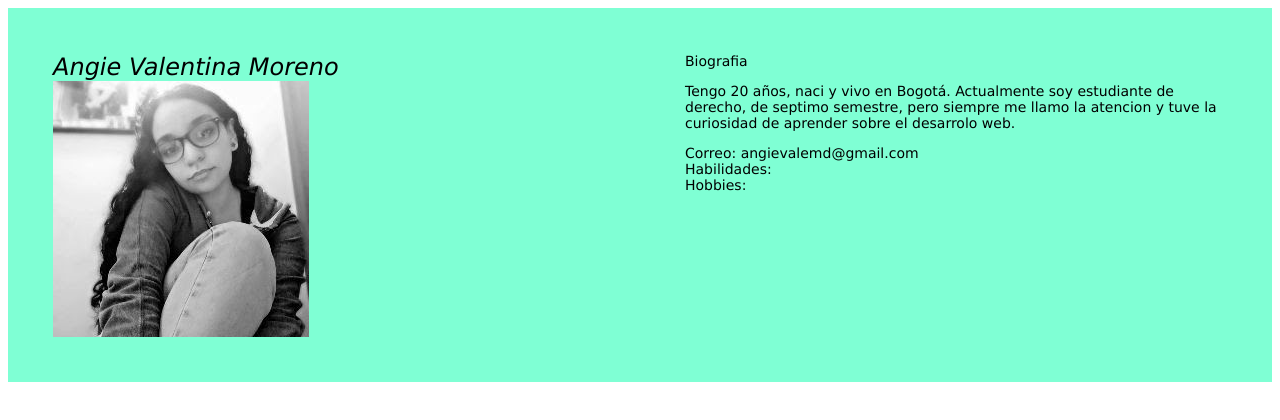
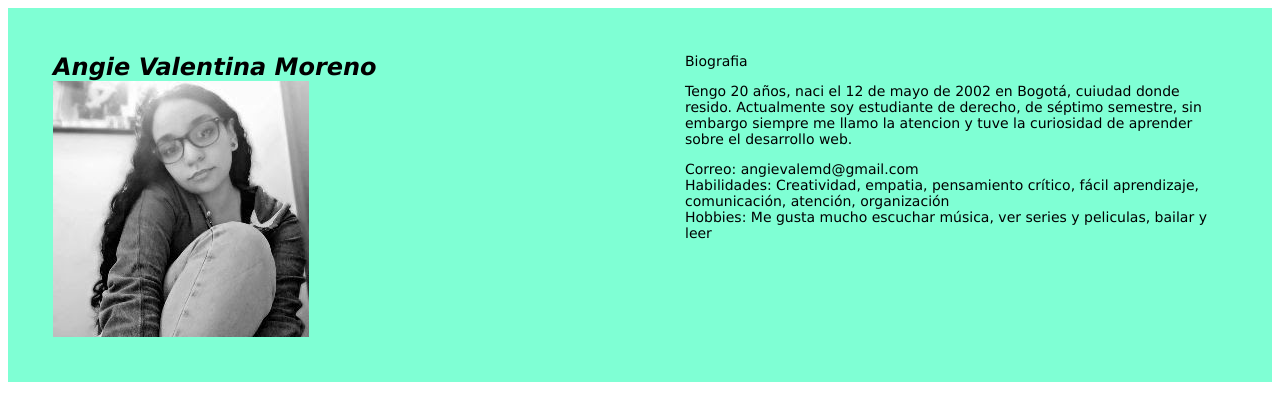
Before and after one commit to AngieMorenoDiaz/Biografia, a plain HTML site: page Index.html in a window 1280 px wide. Drawn offline with Linux system fonts and the light colour scheme.

Commit message:
Version 3

```diff
--- a/Index.html
+++ b/Index.html
@@ -11,11 +11,11 @@
             </section>
             <section class="izquierda">
                   <hl>Biografia</hl>
-                  <p> Tengo 20 años, naci y vivo en Bogotá. Actualmente soy estudiante de derecho, de septimo semestre, pero siempre me llamo la atencion y tuve la curiosidad de aprender sobre el desarrolo web.
+                  <p> Tengo 20 años, naci el 12 de mayo de 2002 en Bogotá, cuiudad donde resido. Actualmente soy estudiante de derecho, de séptimo semestre, sin embargo siempre me llamo la atencion y tuve la curiosidad de aprender sobre el desarrollo web.
                   </p>
                   <div>Correo: angievalemd@gmail.com</div>
-                  <div>Habilidades:</div>
-                  <div>Hobbies:</div>
+                  <div>Habilidades: Creatividad, empatia, pensamiento crítico, fácil aprendizaje, comunicación, atención, organización</div>
+                  <div>Hobbies: Me gusta mucho escuchar música, ver series y peliculas, bailar y leer</div>
             </section>
         </div>
     </body>
--- a/estilos.css
+++ b/estilos.css
@@ -20,6 +20,7 @@
     margin: 30px;
     font-size: 24;
     font-style: italic;
+    font-weight: 700;
     border-image: space;
     border-image-width: 40%;
     padding: 15px;
```
